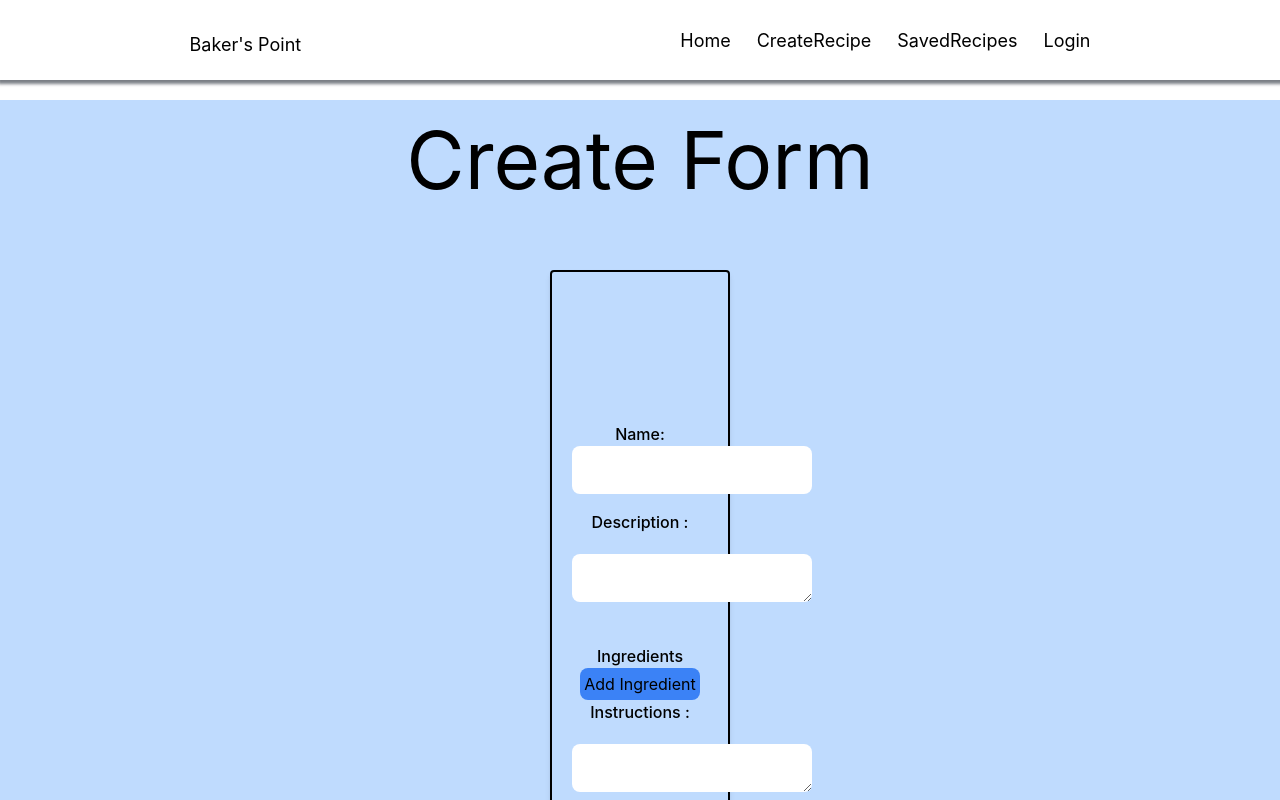
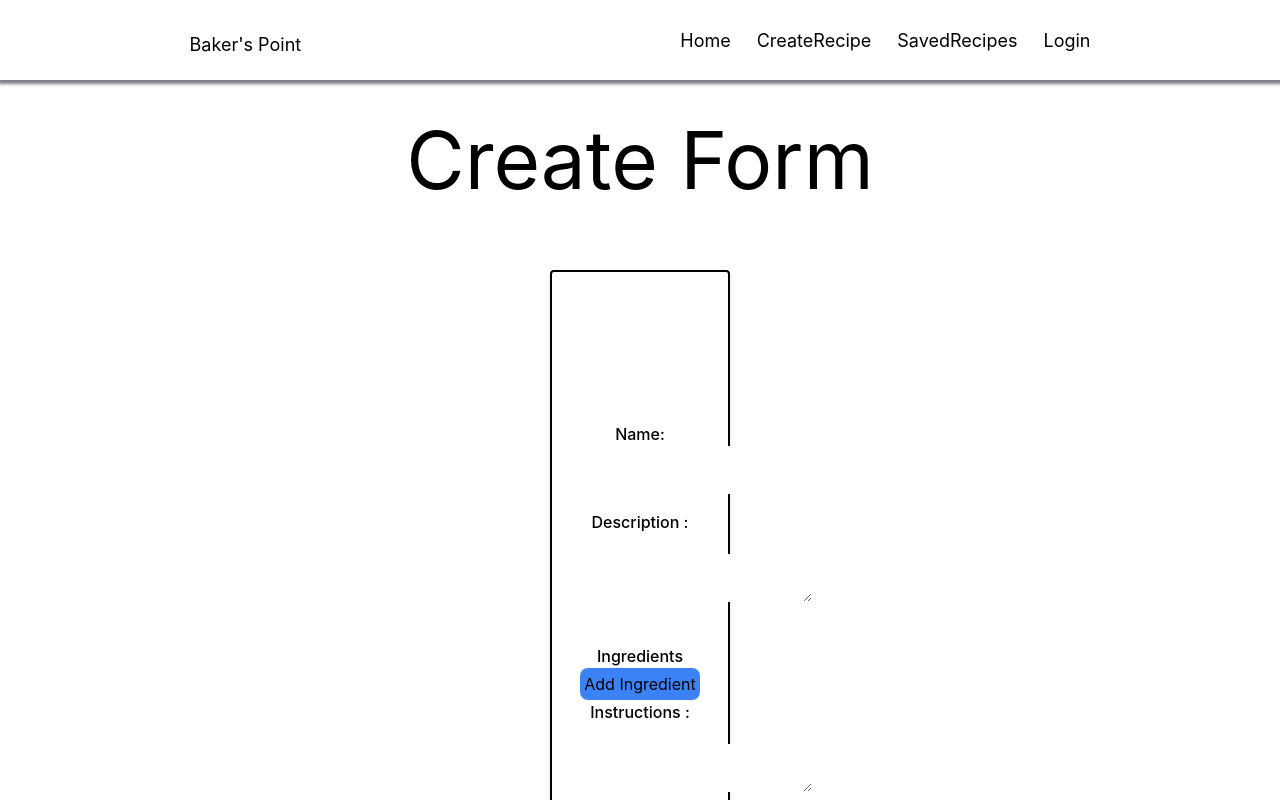
Before and after one commit to rashi-06/bakersPoint, a React (Create React App) app in the folder client/: page /createRecipe in a window 1280 px wide. Shown: the top 800 px of the page. Built offline with nearby package versions, Linux system fonts and the light colour scheme.

Commit message:
changes in the css

```diff
--- a/client/src/components/CreateRecipe.jsx
+++ b/client/src/components/CreateRecipe.jsx
@@ -192,7 +192,7 @@ const CreateRecipe = () => {
   };
 
   return (
-    <div className='w-full bg-blue-200'>
+    <div className='w-full '>
       <h2>Create Form</h2>
 
       <form className='create-form  shadow-md rounded px-8 pt-6 pb-8 mb-4' onSubmit={handleSubmit}>
```
